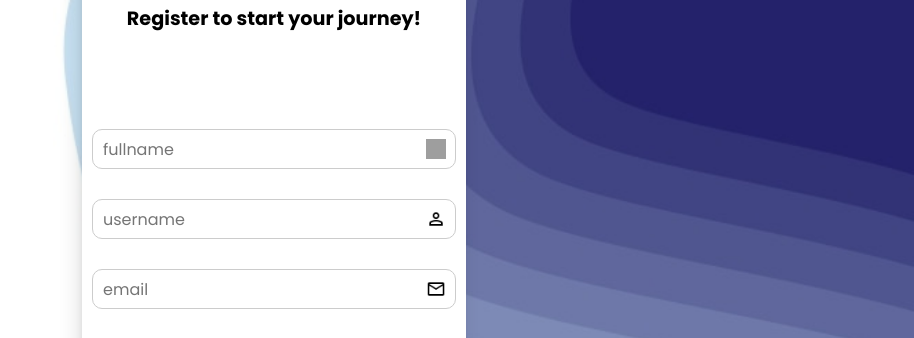
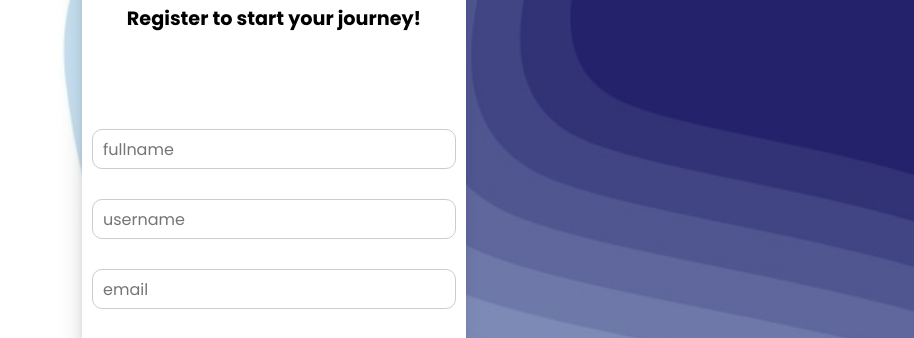
Before and after one commit to OmarAhmed-01/Todo-App, a React (Vite) app in the folder client/: page /register in a window 1280 px wide. Shown: the part 141-479 px from the top of the page, without its empty margins (366-1280 px from the left). Built offline with nearby package versions, Linux system fonts and the light colour scheme; grey boxes are pictures that could not be loaded.

Commit message:
css updates

```diff
--- a/client/src/components/Private-Routing/PrivateRoute.jsx
+++ b/client/src/components/Private-Routing/PrivateRoute.jsx
@@ -1,16 +1,16 @@
 import React, { useContext, useState } from 'react'
 import { Context } from '../../context/context.jsx'
-import { Navigate } from 'react-router-dom';
 
 const PrivateRoute = ({ children }) => {
 
     const token = localStorage.getItem('token');
+    const { navigate } = useContext(Context);
 
     if(token){
         return children;
     }
     else{
-        return Navigate('/login');
+        navigate('/login');
     }
 
 }
--- a/client/src/pages/Register/register.jsx
+++ b/client/src/pages/Register/register.jsx
@@ -64,15 +64,12 @@ const Register = () => {
             <div className="form-inputs">
               <div className="register-fullname">
                 <input type="text" value={fullname} onChange={handleNameChange} placeholder='fullname'/>
-                <img src={name} alt="" />
               </div>
               <div className="register-username">
                 <input type="text" value={username} onChange={handleUsernameChange} placeholder='username'/>
-                <img src={usrname} alt="" />
               </div>
               <div className="register-email">
                 <input type="email" value={email} onChange={handleEmailChange} placeholder='email'/>
-                <img src={mail} alt="" />
               </div>
               <div className="register-password">
                 <input type={ !showRegisterPassword ? "password" : "text"} value={password} onChange={handlePasswordChange} placeholder='password'/>
```
